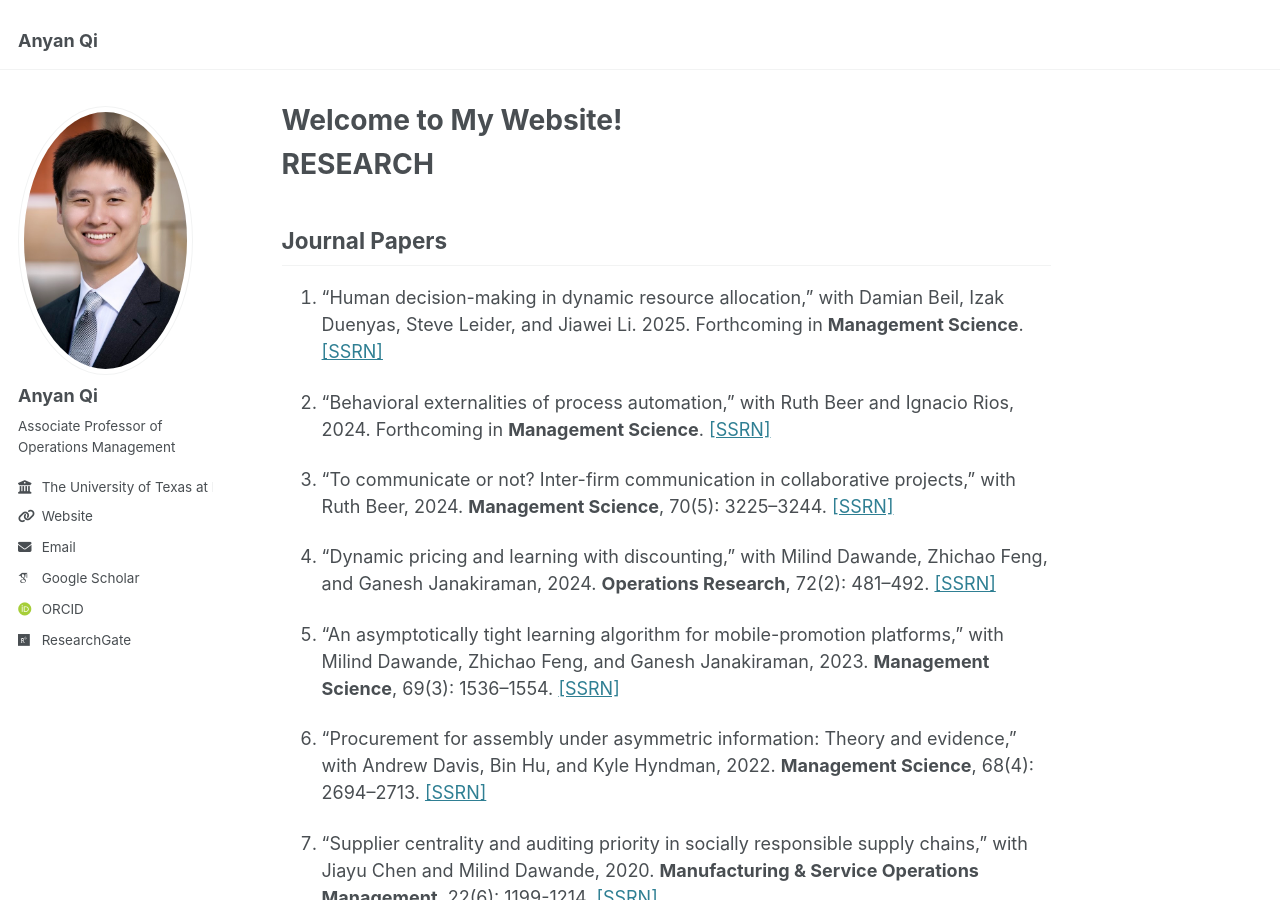
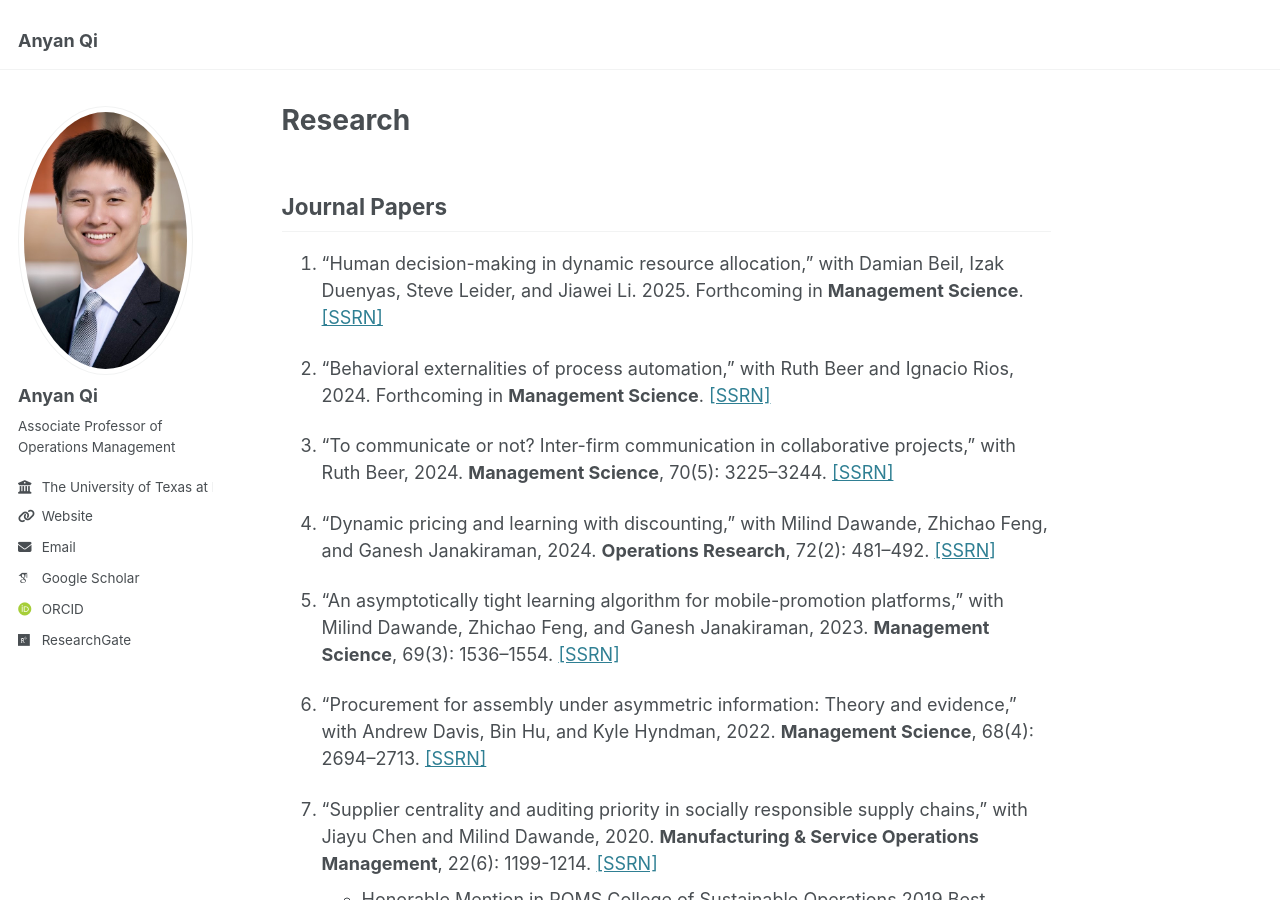
Before and after one commit to qi-anyan/qi-anyan.github.io, a Jekyll site: the page built from _pages/about.md, in a window 1280 px wide and 900 px high. Built offline with Jekyll 4.4.1, drawn with Linux system fonts in a browser that asks for light colours; some web fonts are replaced.

Commit message:
Initial commit

```diff
--- a/_config.yml
+++ b/_config.yml
@@ -131,7 +131,7 @@ yandex_site_verification :
 
 # Social Sharing
 twitter:
-  username               : &twitter
+  username               : # &twitter
 facebook:
   username               :
   app_id                 :
--- a/_pages/about.md
+++ b/_pages/about.md
@@ -1,14 +1,13 @@
 ---
 permalink: /
-title: "Welcome to My Website!"
+title: "Research"
 author_profile: true
 redirect_from:
   - /about/
   - /about.html
 ---
 
-RESEARCH
-======
+
 
 Journal Papers
 ------
```
